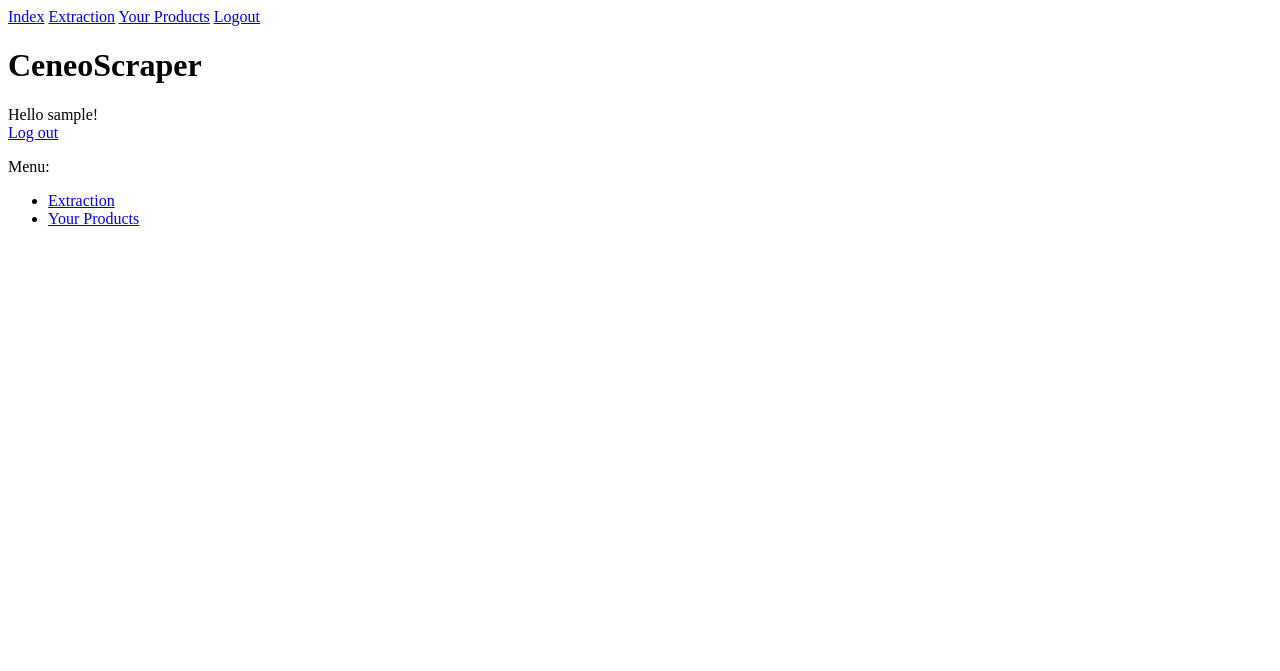
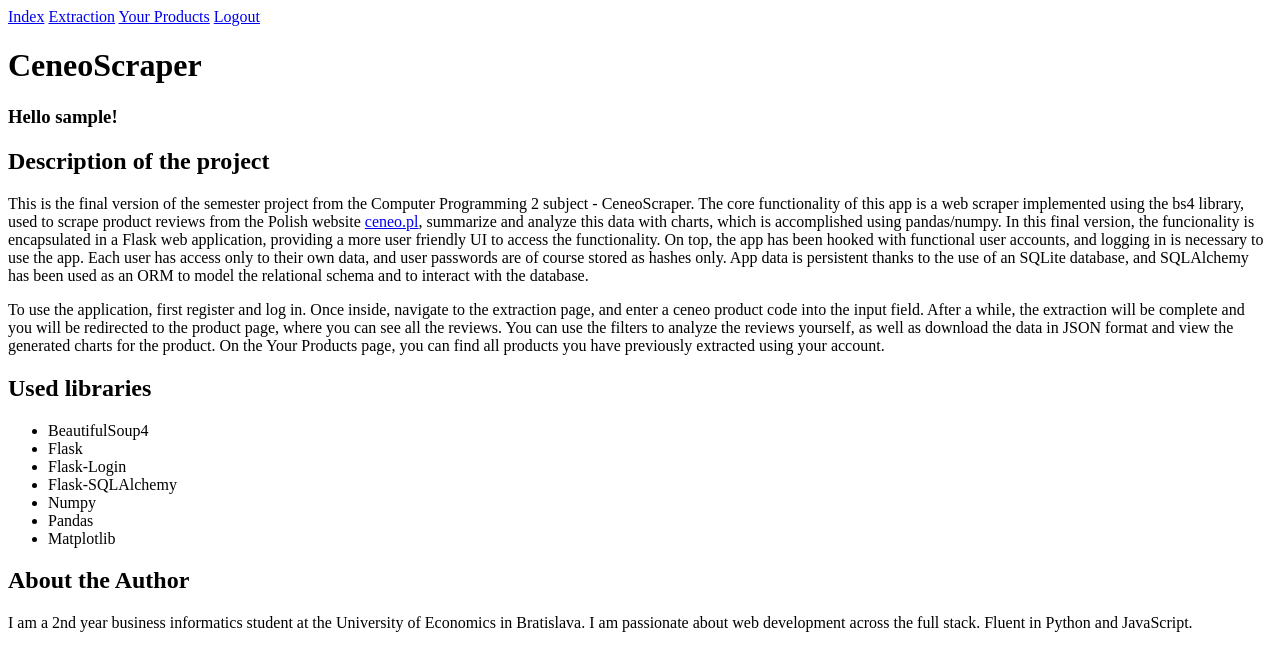
Before and after one commit to llachkovic/ceneoscraper-flask, a Flask app: page / in a window 1280 px wide. Shown: the top 671 px of the page. Run offline with Flask 3, Linux system fonts and the light colour scheme; the visitor is signed in with stand-in values (Sample User, id 1).

Commit message:
added description

```diff
--- a/app/routes.py
+++ b/app/routes.py
@@ -12,7 +12,6 @@ from flask_login import login_user, logout_user, login_required, current_user
 from werkzeug.security import generate_password_hash, check_password_hash
 from sqlalchemy import func, and_
 import json
-import base64
 
 from app.forms import RegisterForm, LoginForm, ExtractionForm
 from app.models import User, Product, Opinion, db, user_product_association
--- /dev/null
+++ b/app/templates/description.html
@@ -0,0 +1,40 @@
+<h2>Description of the project</h2>
+<p>
+  This is the final version of the semester project from the Computer
+  Programming 2 subject - CeneoScraper. The core functionality of this app is a
+  web scraper implemented using the bs4 library, used to scrape product reviews
+  from the Polish website <a href="http://www.ceneo.pl">ceneo.pl</a>, summarize
+  and analyze this data with charts, which is accomplished using pandas/numpy.
+  In this final version, the funcionality is encapsulated in a Flask web
+  application, providing a more user friendly UI to access the functionality. On
+  top, the app has been hooked with functional user accounts, and logging in is
+  necessary to use the app. Each user has access only to their own data, and
+  user passwords are of course stored as hashes only. App data is persistent
+  thanks to the use of an SQLite database, and SQLAlchemy has been used as an
+  ORM to model the relational schema and to interact with the database.
+</p>
+<p>
+  To use the application, first register and log in. Once inside, navigate to
+  the extraction page, and enter a ceneo product code into the input field.
+  After a while, the extraction will be complete and you will be redirected to
+  the product page, where you can see all the reviews. You can use the filters
+  to analyze the reviews yourself, as well as download the data in JSON format
+  and view the generated charts for the product. On the Your Products page, you
+  can find all products you have previously extracted using your account.
+</p>
+<h2>Used libraries</h2>
+<ul>
+  <li>BeautifulSoup4</li>
+  <li>Flask</li>
+  <li>Flask-Login</li>
+  <li>Flask-SQLAlchemy</li>
+  <li>Numpy</li>
+  <li>Pandas</li>
+  <li>Matplotlib</li>
+</ul>
+<h2>About the Author</h2>
+<p>
+  I am a 2nd year business informatics student at the University of Economics in
+  Bratislava. I am passionate about web development across the full stack.
+  Fluent in Python and JavaScript.
+</p>
--- a/app/templates/index.html
+++ b/app/templates/index.html
@@ -1,12 +1,5 @@
 {% extends "base.html" %} {% block content %}
 <h1>CeneoScraper</h1>
-<p>
-  Hello {{user.username}}! <br />
-  <a href="{{ url_for('main.logout')}}">Log out</a>
-</p>
-<p>Menu:</p>
-<ul>
-  <li><a href="{{ url_for('main.extraction') }}">Extraction</a></li>
-  <li><a href="{{ url_for('main.products') }}">Your Products</a></li>
-</ul>
-{% endblock %}
+<h3>Hello {{user.username}}!</h3>
+
+{% include 'description.html' %} {% endblock %}
--- a/app/templates/start.html
+++ b/app/templates/start.html
@@ -1,4 +1,4 @@
 {% extends "base_logout.html" %} {% block content %}
 <h1>CeneoScraper</h1>
 <a href="{{ url_for('main.login') }}">Log in to start using the app</a>
-{% endblock %}
+{% include 'description.html' %} {% endblock %}
```
